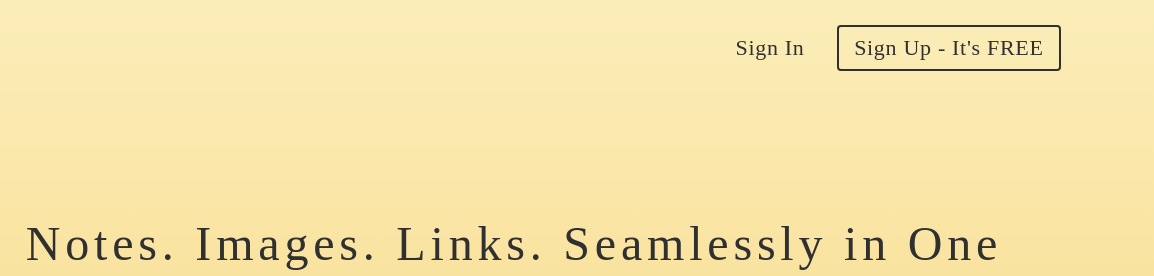
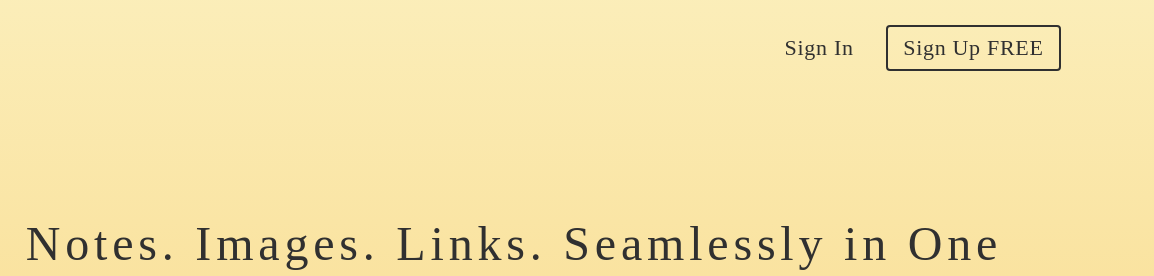
Before and after one commit to clauchelle/Notem, a plain HTML site: page index.html in a window 1280 px wide. Shown: the top 276 px of the page, 126-1280 px from the left. Drawn offline with nearby package versions, Linux system fonts and the light colour scheme; files whose address does not match are found by name.

```diff
--- a/index.html
+++ b/index.html
@@ -46,7 +46,7 @@
      <div class="one-half">
        <ul>
          <li><a href="signin.html">Sign In</a></li>
-         <li class="btn-outline"><a href="signup.html">Sign Up - It's FREE</a></li>
+         <li class="btn-outline"><a href="signup.html">Sign Up FREE</a></li>
        </ul>
      </div>
    </nav>
```
